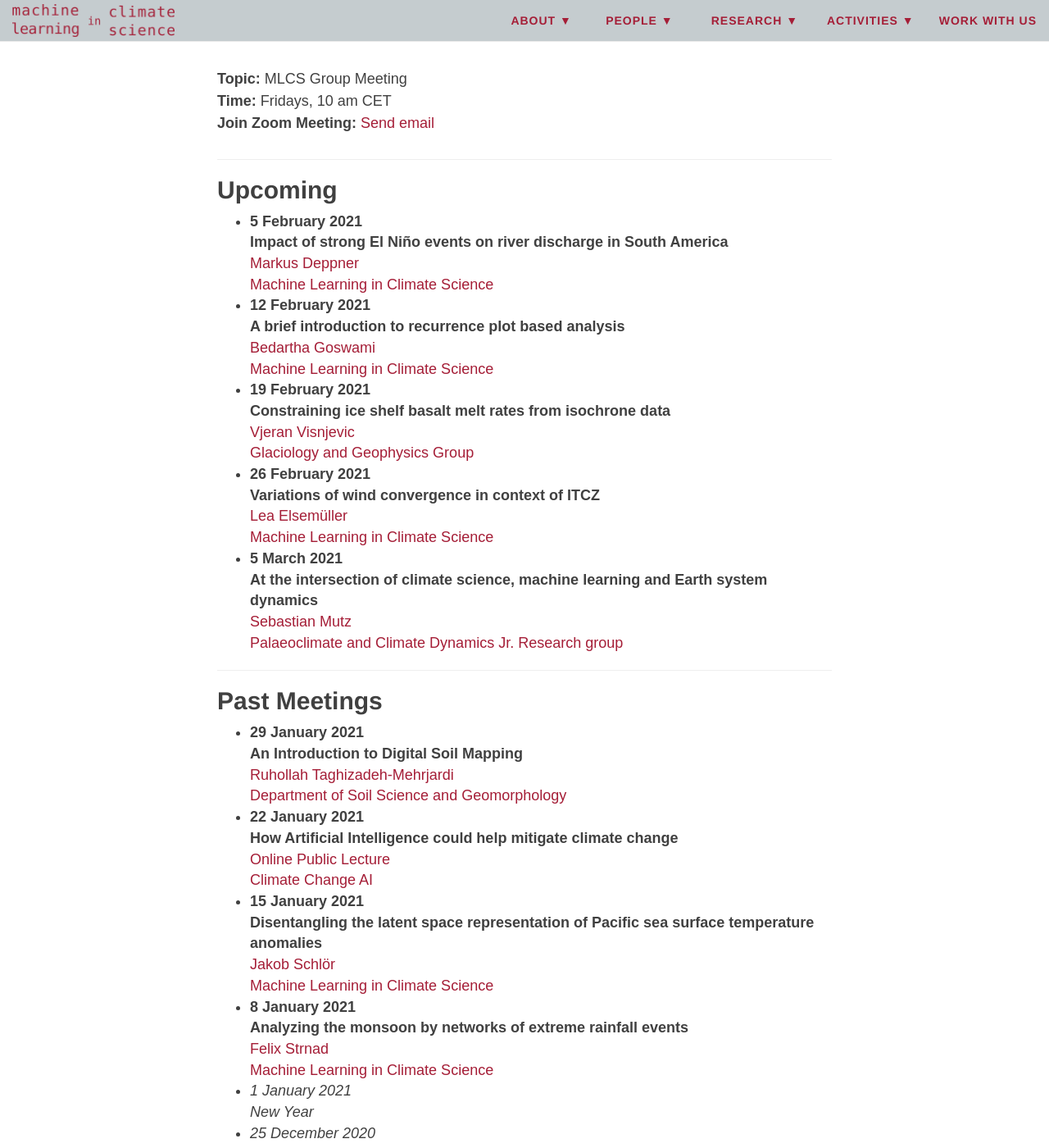
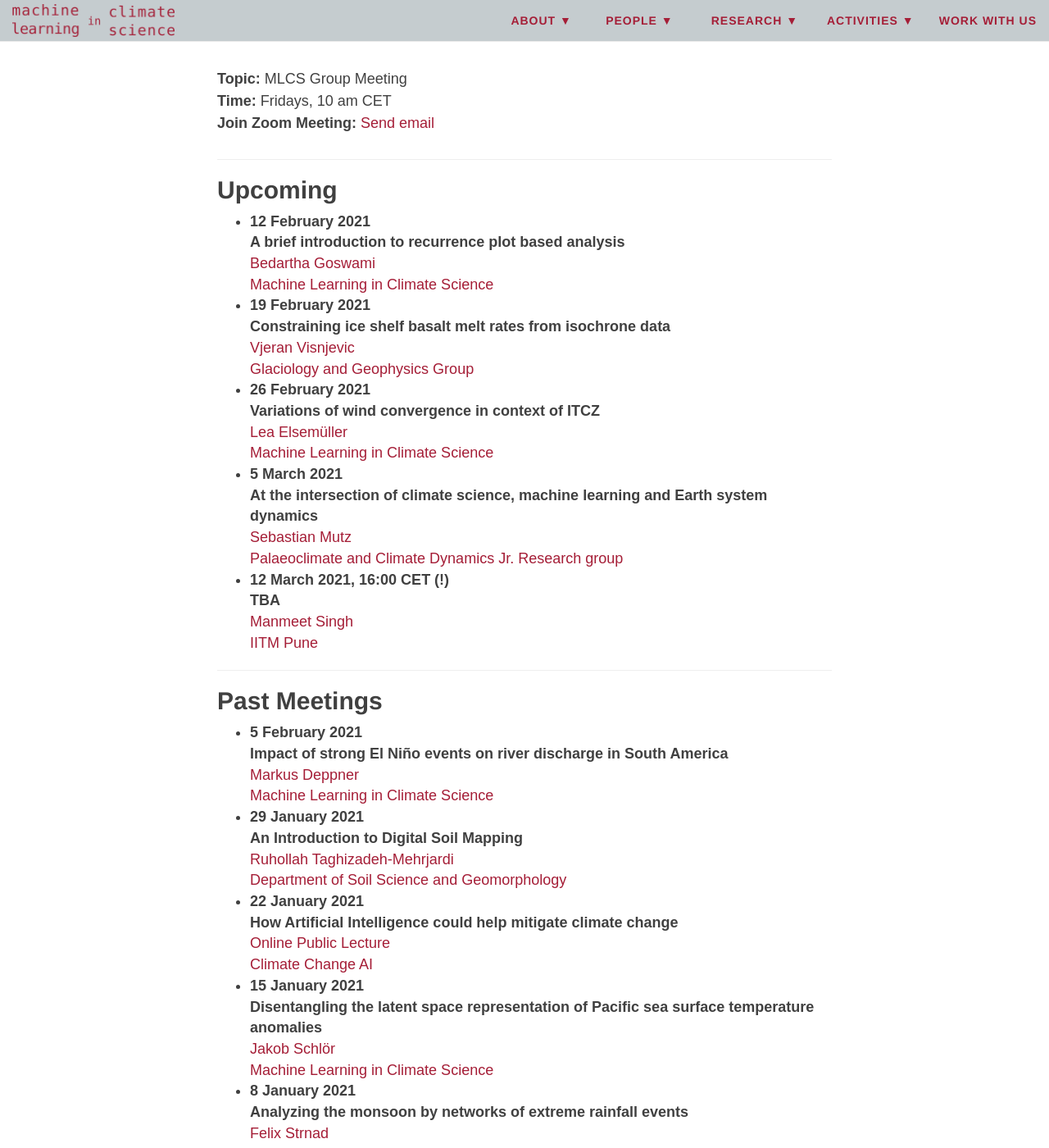
Before and after one commit to mlcs/mlcs.github.io, a Jekyll site: the page built from activities/group-meetings.md, in a window 1280 px wide and 1400 px high, scrolled down 748 px. Shown: the whole window at 82% size. Built offline with Jekyll 4.4.1, drawn with Linux system fonts in a browser that asks for light colours; nearby versions of some CDN libraries.

Commit message:
group meeting -> add list item for Manmeet

```diff
--- a/activities/group-meetings.md
+++ b/activities/group-meetings.md
@@ -45,11 +41,19 @@ Visnjevic](https://www.researchgate.net/profile/Vjeran_Visnjevic)
 **At the intersection of climate science, machine learning and Earth system dynamics**
 [Sebastian Mutz](http://mutz.science/)
 [Palaeoclimate and Climate Dynamics Jr. Research group](https://uni-tuebingen.de/en/164926)
++ **12 March 2021, 16:00 CET (!)**
+**TBA**
+[Manmeet Singh](https://www.tropmet.res.in/119-Manmeet%20%20Singh-scientist_detail)
+[IITM Pune](https://www.tropmet.res.in/index.php)
 
 ***
 
 ## Past Meetings
 
++ **5 February 2021**
+**Impact of strong El Niño events on river discharge in South America**
+[Markus Deppner](https://machineclimate.de/people/deppner/)
+[Machine Learning in Climate Science](https://machineclimate.de/)
 + **29 January 2021**
 **An Introduction to Digital Soil Mapping**
 [Ruhollah Taghizadeh-Mehrjardi](https://uni-tuebingen.de/en/113420)
```
Also changed, not shown: other parts of activities/group-meetings.md (+0 -4 lines).
